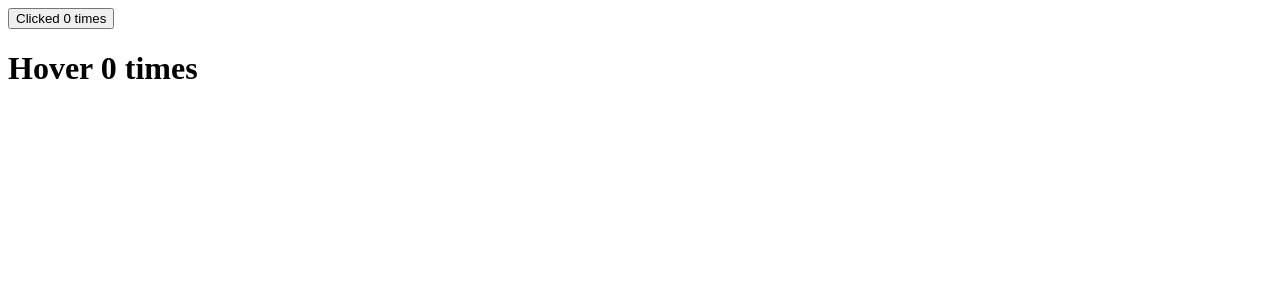
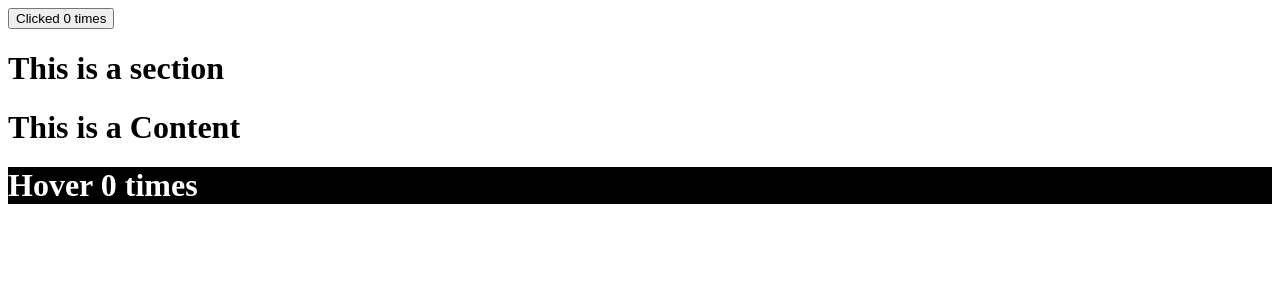
Before and after one commit to shuvo18103107/Deep-Dive-to-React, a React (Create React App) app: page / in a window 1280 px wide. Shown: the top 300 px of the page. Built offline with nearby package versions, Linux system fonts and the light colour scheme.

Commit message:
✅ context api

```diff
--- a/src/App.js
+++ b/src/App.js
@@ -1,30 +1,30 @@
+import React from 'react';
 import ClickCounter from './components/ClickCounter';
 import Counter from './components/Counter';
-import HoverCounter from './components/HoverCounter';
+import Section from './components/Section';
+import percel from './lib/Context';
 // eslint - disable - next - line;
 
-const App = function () {
+class App extends React.Component {
+    state = {
+        theme: 'dark',
+    };
+
+    render() {
+        const { theme } = this.state;
         return (
             <div className="app">
-            {/* <User render={(isLoggedIn) => (isLoggedIn ? 'shuvo' : 'guest')} /> */}
-            <Counter
-                render={(counter, incrementCounter) => (
+                <Counter>
+                    {(counter, incrementCounter) => (
                         <ClickCounter count={counter} incrementCount={incrementCounter} />
                     )}
-            />
-            <Counter
-                render={(counter, incrementCounter) => (
-                    <HoverCounter count={counter} incrementCount={incrementCounter} />
-                )}
-            />
+                </Counter>
+                <percel.Provider value={theme}>
+                    <Section />
+                </percel.Provider>
             </div>
         );
-};
+    }
+}
 
 export default App;
-// ekhane prop akare function pathacii so  component just ei function ta call korbe se kicu notun kore render kore na , etai render props
-// render props ekta simpley function jeta kono component er prop e function akare dei , r component ta ki render korbe seta ei function logic ei bola thake
-// render props emn ekta prop jeta component e render logic define kore
-// so common functionality er jonno ekta component banabo sei component e props akare render logic create korbo
-// common function ta just state dibe amai seta ami bibinoo component e pass korbo taile baki component gula just presentational component hisave thaklo
-// amra chaile common functionality component tai render props akare na pathiye er vitor children akare function ta likhte pari , jeta pore props.children diye dore erpr function ta call korate pari
--- /dev/null
+++ b/src/components/Content.js
@@ -0,0 +1,26 @@
+import percel from '../lib/Context';
+import Counter from './Counter';
+import HoverCounter from './HoverCounter';
+// eslint-disable-next-line react/function-component-definition
+export default function Content() {
+    return (
+        <div>
+            <h1>This is a Content</h1>
+            <Counter>
+                {(counter, incrementCounter) => (
+                    <percel.Consumer>
+                        {(value) => (
+                            <HoverCounter
+                                theme={value}
+                                incrementCount={incrementCounter}
+                                count={counter}
+                            />
+                        )}
+                    </percel.Consumer>
+                )}
+            </Counter>
+        </div>
+    );
+}
+
+// render props hisave consumer kaj kore sei ekhane children e annoymous function ta pai setake call kore with provider se set kora sei storeage value diye then ei children ta keiu return kore
--- a/src/components/Counter.js
+++ b/src/components/Counter.js
@@ -9,8 +9,8 @@ class Counter extends React.Component {
 
     render() {
         const { count } = this.state;
-        const { render } = this.props;
-        return render(count, this.incrementCount);
+        const { children } = this.props;
+        return children(count, this.incrementCount);
     }
 }
 
--- a/src/components/HoverCounter.js
+++ b/src/components/HoverCounter.js
@@ -1,4 +1,15 @@
 // eslint-disable-next-line react/function-component-definition
-export default function HoverCounter({ count, incrementCount }) {
-    return <h1 onMouseOver={incrementCount}>Hover {count} times</h1>;
+export default function HoverCounter({ count, incrementCount, theme }) {
+    const style =
+        theme === 'dark'
+            ? {
+                  backgroundColor: '#000000',
+                  color: '#ffffff',
+              }
+            : null;
+    return (
+        <h1 style={style} onMouseOver={incrementCount}>
+            Hover {count} times
+        </h1>
+    );
 }
--- /dev/null
+++ b/src/components/Section.js
@@ -0,0 +1,10 @@
+import Content from './Content';
+// eslint-disable-next-line react/function-component-definition
+export default function Section() {
+    return (
+        <div>
+            <h1>This is a section</h1>
+            <Content />
+        </div>
+    );
+}
--- /dev/null
+++ b/src/lib/Context.js
@@ -0,0 +1,6 @@
+import React from 'react';
+
+const percel = React.createContext();
+
+export default percel;
+// etar vitore ekhn provider r consumer 2 ta method ache obj akare createcontext class so amra oi obj acess kore oi method 2 ta pelam percel e
```
Lines whose indentation alone changed are shown as unchanged.
